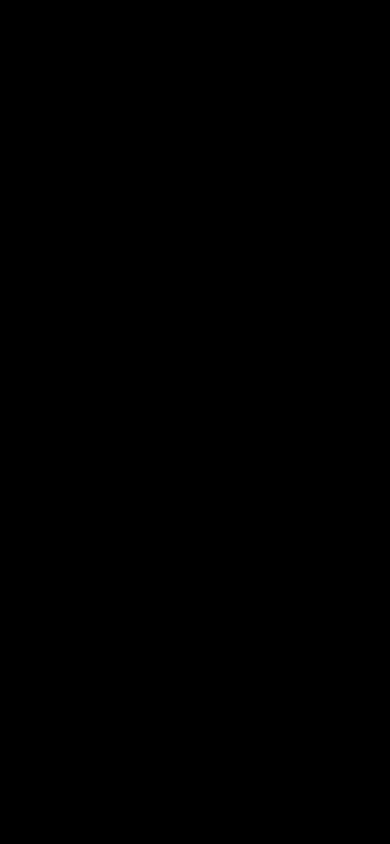
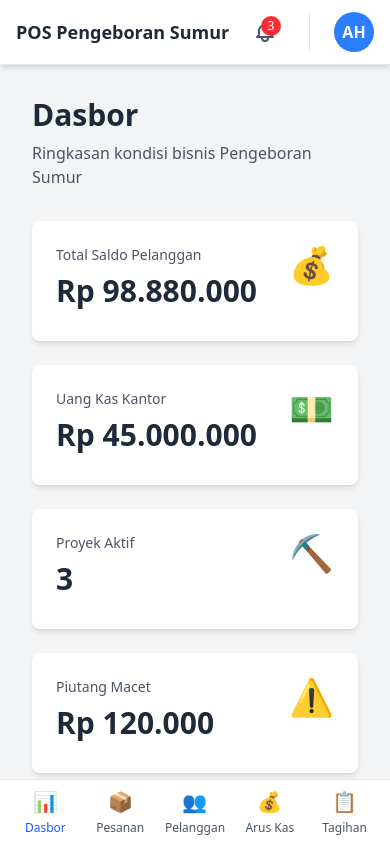
Before and after one commit to ryokf/pos-pengeboran-sumur, a React (Vite) app: page / in a window 390 px wide. Built offline with nearby package versions, Linux system fonts and the light colour scheme.

Commit message:
feat: Implement responsive navigation by adding a mobile bottom navbar and adjusting the header and sidebar for desktop-only display.

```diff
--- /dev/null
+++ b/src/components/BottomNavbar.jsx
@@ -0,0 +1,40 @@
+import { Link, useLocation } from 'react-router-dom';
+
+export default function BottomNavbar() {
+    const location = useLocation();
+
+    const menuItems = [
+        { label: 'Dasbor', icon: '📊', path: '/' },
+        { label: 'Pesanan', icon: '📦', path: '/orders' },
+        { label: 'Pelanggan', icon: '👥', path: '/customers' },
+        { label: 'Arus Kas', icon: '💰', path: '/finance/cash-flow' },
+        { label: 'Tagihan', icon: '📋', path: '/finance/billing' },
+    ];
+
+    const isActive = (path) => {
+        if (path === '/') return location.pathname === path;
+        return location.pathname.startsWith(path);
+    };
+
+    return (
+        <nav className="md:hidden fixed bottom-0 left-0 right-0 bg-white border-t border-gray-200 shadow-lg z-50">
+            <div className="flex justify-around items-center h-16 px-2">
+                {menuItems.map((item) => (
+                    <Link
+                        key={item.path}
+                        to={item.path}
+                        className={`flex flex-col items-center justify-center flex-1 h-full transition-colors ${ isActive(item.path)
+                                ? 'text-blue-600'
+                                : 'text-gray-600 hover:text-blue-500'
+                            }`}
+                    >
+                        <span className="text-xl mb-1">{item.icon}</span>
+                        <span className="text-xs font-medium truncate max-w-full px-1">
+                            {item.label}
+                        </span>
+                    </Link>
+                ))}
+            </div>
+        </nav>
+    );
+}
--- a/src/components/Header.jsx
+++ b/src/components/Header.jsx
@@ -1,16 +1,17 @@
 export default function Header({ setSidebarOpen, sidebarOpen }) {
   return (
-    <header className="bg-white shadow-md px-6 py-4 flex items-center justify-between border-b border-gray-200">
-      <div className="flex items-center gap-4">
+    <header className="bg-white shadow-md px-4 md:px-6 py-3 md:py-4 flex items-center justify-between border-b border-gray-200">
+      <div className="flex items-center gap-2 md:gap-4">
+        {/* Hamburger button - only visible on desktop */}
         <button
           onClick={() => setSidebarOpen(!sidebarOpen)}
-          className="p-2 hover:bg-gray-100 rounded-lg transition-colors"
+          className="hidden md:block p-2 hover:bg-gray-100 rounded-lg transition-colors"
         >
           <svg className="w-6 h-6" fill="none" stroke="currentColor" viewBox="0 0 24 24">
             <path strokeLinecap="round" strokeLinejoin="round" strokeWidth={2} d="M4 6h16M4 12h16M4 18h16" />
           </svg>
         </button>
-        <h1 className="text-2xl font-bold text-gray-800">POS Pengeboran Sumur</h1>
+        <h1 className="text-lg md:text-2xl font-bold text-gray-800">POS Pengeboran Sumur</h1>
       </div>
 
       <div className="flex items-center gap-6">
--- a/src/components/Sidebar.jsx
+++ b/src/components/Sidebar.jsx
@@ -1,6 +1,6 @@
 import { Link, useLocation } from 'react-router-dom';
 
-export default function Sidebar({ open, setOpen }) {
+export default function Sidebar({ open }) {
     const location = useLocation();
 
     const menuItems = [
@@ -21,9 +21,9 @@
 
     return (
         <>
-            {/* Sidebar */}
+            {/* Sidebar - Hidden on mobile, visible on desktop */}
             <div
-                className={`${ open ? 'w-64' : 'w-20'
+                className={`hidden md:block ${ open ? 'w-64' : 'w-20'
                     } bg-gray-900 text-white transition-all duration-300 ease-in-out shadow-lg overflow-y-auto`}
             >
                 {/* Logo */}
@@ -41,8 +41,8 @@
                             key={item.path}
                             to={item.path}
                             className={`flex items-center gap-3 px-4 py-3 rounded-lg mb-2 transition-colors ${ isActive(item.path)
-                                    ? 'bg-blue-600 text-white'
-                                    : 'text-gray-300 hover:bg-gray-800'
+                                ? 'bg-blue-600 text-white'
+                                : 'text-gray-300 hover:bg-gray-800'
                                 }`}
                             title={!open ? item.label : ''}
                         >
@@ -52,14 +52,6 @@
                     ))}
                 </nav>
             </div>
-
-            {/* Mobile Overlay */}
-            {open && (
-                <div
-                    className="fixed inset-0 bg-black bg-opacity-50 lg:hidden"
-                    onClick={() => setOpen(false)}
-                />
-            )}
         </>
     );
 }
--- a/src/layouts/MainLayout.jsx
+++ b/src/layouts/MainLayout.jsx
@@ -1,6 +1,7 @@
-import { Link, Outlet } from 'react-router-dom';
+import { Outlet } from 'react-router-dom';
 import Sidebar from '../components/Sidebar';
 import Header from '../components/Header';
+import BottomNavbar from '../components/BottomNavbar';
 import { useState } from 'react';
 
 export default function MainLayout() {
@@ -11,9 +12,10 @@
       <Sidebar open={sidebarOpen} setOpen={setSidebarOpen} />
       <div className="flex-1 flex flex-col overflow-hidden">
         <Header setSidebarOpen={setSidebarOpen} sidebarOpen={sidebarOpen} />
-        <main className="flex-1 overflow-auto">
+        <main className="flex-1 overflow-auto pb-16 md:pb-0">
           <Outlet />
         </main>
+        <BottomNavbar />
       </div>
     </div>
   );
```
